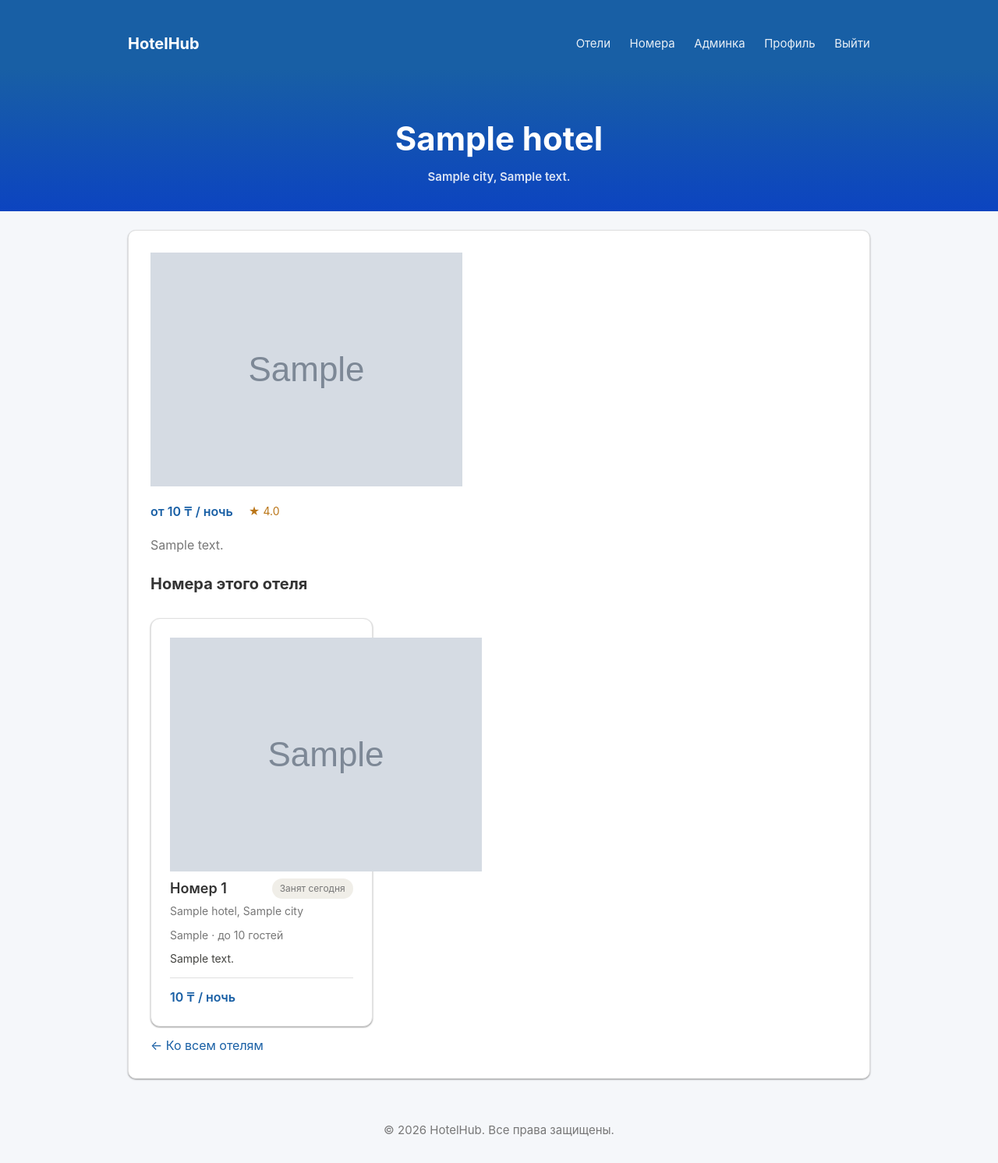
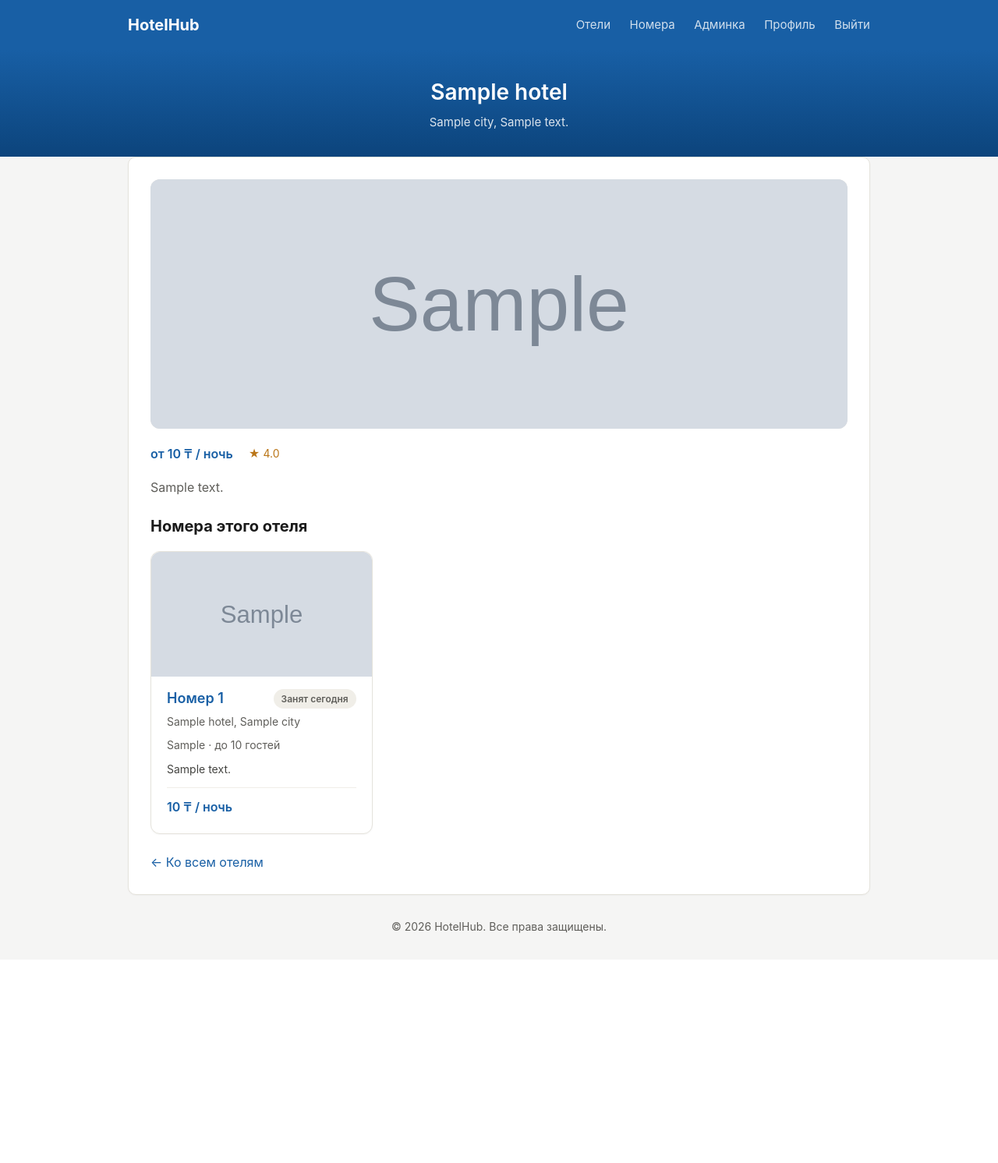
Before and after one commit to Scorp355/HotelHub, a Django app: template hotels/templates/hotels/hotel_detail.html in a window 1280 px wide. Shown: the whole page at 78% size. After the commit the page ends 1197 px from the top, so only its background shows below. Run offline with Django 5.2, Linux system fonts and the light colour scheme; the template is opened without the code that fills it: most values are stand-ins (such as "Sample title", 1, 10 or a date in 2020); grey boxes marked "Sample" are stand-in pictures.

Commit message:
Переработана директория satic, добавлены js, img

```diff
--- a/static/css/base.css
+++ b/static/css/base.css
@@ -1,39 +1,42 @@
 :root {
+    /* Базовая палитра */
     --color-primary: #185fa5;
-    --color-primary-dark: #0c44c0;
+    --color-primary-dark: #0c447c;
     --color-accent: #ba7517;
 
-    --color-bg: #f5f5f5;
+    --color-bg: #f5f5f4;
     --color-surface: #ffffff;
-    --color-text: #222222;
-    --color-text-muted: #777777;
-    --color-border: #e0e0e0;
+    --color-text: #1a1a1a;
+    --color-text-muted: #5f5e5a;
+    --color-border: #e5e3dc;
     --color-border-soft: #f0eee8;
 
-    /* Статусные цвета (используются бейджами)*/
-    --color-success-text: #28a745;
+    /* Статусные цвета (используются бейджами) */
     --color-success-bg: #e1f5ee;
+    --color-success-text: #0f6e56;
     --color-danger-bg: #fbeaf0;
     --color-danger-text: #993556;
 
-    /*Акцент текущей страницы приложения*/
+    /* Акцент текущей страницы/приложения.
+       По умолчанию — основной цвет проекта.
+       Переопределяется в hotels/rooms style.css через body.theme-*. */
     --theme-accent: var(--color-primary);
     --theme-accent-dark: var(--color-primary-dark);
 
-    /*Геометрия*/
+    /* Геометрия */
     --radius: 10px;
     --radius-sm: 8px;
     --radius-pill: 20px;
     --container-width: 1000px;
     --gap: 20px;
 
-
-    /*Эффекты*/
-    --shadow-card: 0 1px 2px rgba(0, 0, 0, 0.4);
-    --shadow-card-hover: 0 8px 20px rgba(0, 0, 0, 0.8);
+    /* Эффекты */
+    --shadow-card: 0 1px 2px rgba(0, 0, 0, 0.04);
+    --shadow-card-hover: 0 8px 20px rgba(0, 0, 0, 0.08);
     --transition: 0.2s ease;
 }
 
+/* ---------- Reset & базовая типографика ---------- */
 
 * {
     margin: 0;
@@ -43,8 +46,8 @@
 
 body {
     font-family: -apple-system, "Segoe UI", Roboto, Arial, sans-serif;
-    background: #f5f7fa;
-    color: #333;
+    background: var(--color-bg);
+    color: var(--color-text);
     line-height: 1.6;
 }
 
@@ -59,55 +62,81 @@ a:hover {
 }
 
 .container {
-    margin: 24px auto 0 auto;
     max-width: var(--container-width);
+    margin: 0 auto;
     padding: 0 24px;
 }
 
+/* ---------- Навигация (templates/includes/navbar.html) ---------- */
+
 .navbar {
-    background-color: var(--color-primary);
+    background: var(--theme-accent);
     color: #fff;
     padding: 16px 0;
 }
 
+.navbar .container {
+    display: flex;
+    align-items: center;
+    justify-content: space-between;
+    flex-wrap: wrap;
+    gap: 12px;
+}
+
 .navbar .logo {
     font-size: 20px;
-    font-weight: bold;
-    color: #fff;
-}
-
-.navbar .container {
-    display: flex;
-    justify-content: space-between;
-    align-items: center;
-    flex-wrap: wrap;
-    gap: 12px;
+    font-weight: 700;
     color: #fff;
 }
 
 .navbar nav a {
     color: #fff;
     margin-left: 20px;
-    opacity: 0.9;
+    opacity: 0.8;
     font-size: 15px;
 }
 
 .navbar nav a:hover,
-.navbar nav a:active {
+.navbar nav a.active {
     opacity: 1;
     text-decoration: none;
     border-bottom: 2px solid #fff;
     padding-bottom: 2px;
 }
 
+/* Кнопка «Выйти» в навбаре — визуально ссылка, а не форма (кнопка нужна
+   только для того, чтобы отправлять POST, как того требует дефект №5). */
+.navbar-logout-form {
+    display: inline;
+}
+
+.link-button {
+    background: none;
+    border: none;
+    padding: 0;
+    margin-left: 20px;
+    color: #fff;
+    opacity: 0.8;
+    font-size: 15px;
+    font-family: inherit;
+    cursor: pointer;
+}
+
+.link-button:hover {
+    opacity: 1;
+    text-decoration: underline;
+}
+
+/* ---------- Заголовок страницы (page-header, задаётся в base.html) ---------- */
+
 .page-header {
     background: linear-gradient(180deg, var(--theme-accent) 0%, var(--theme-accent-dark) 100%);
     color: #fff;
-    padding: 32px;
+    padding: 32px 0;
     text-align: center;
 }
 
-.page-header {
+.page-header h1 {
     font-size: 28px;
     font-weight: 600;
 }
@@ -165,28 +217,53 @@ a:hover {
 }
 
 .btn:hover,
-.search_btn:hover {
+.search-btn:hover {
     background: var(--theme-accent-dark);
     text-decoration: none;
 }
 
-.room_search {
-    font-size: 18px;
-}
+/* ---------- Сетка карточек (hotel-grid / room-grid) ---------- */
 
-/* Сетка карточек */
 .card-grid {
     display: grid;
     grid-template-columns: repeat(auto-fill, minmax(280px, 1fr));
     gap: var(--gap);
 }
 
+/* ---------- Универсальная карточка (используется _card.html обоих приложений) ---------- */
+
 .card {
     background: var(--color-surface);
     border: 1px solid var(--color-border);
     border-radius: 12px;
+    padding: 20px;
     box-shadow: var(--shadow-card);
     transition: box-shadow var(--transition), transform var(--transition);
+}
+
+/* Изображение карточки — растягиваем до краёв поверх padding карточки
+   отрицательными отступами и обрезаем по скруглению сверху. */
+.card-image {
+    margin: -20px -20px 14px -20px;
+    height: 160px;
+    overflow: hidden;
+    border-radius: 12px 12px 0 0;
+    background: #e9e6df;
+}
+
+.card-image img {
+    width: 100%;
+    height: 100%;
+    object-fit: cover;
+    display: block;
+}
+
+/* На странице детального просмотра изображение крупнее и без отрицательных
+   отступов карточки (используется вне .card). */
+.detail-image {
+    margin: 0 0 20px 0;
+    height: 320px;
+    border-radius: 12px;
 }
 
 .card:hover {
@@ -200,15 +277,6 @@ a:hover {
     align-items: center;
     gap: 8px;
     margin-bottom: 4px;
-}
-
-.hotel-card {
-    padding: 16px;
-}
-
-.room-card {
-    padding: 24px;
-    margin: 12px 0;
 }
 
 .card-title {
@@ -232,7 +300,7 @@ a:hover {
     display: flex;
     justify-content: space-between;
     align-items: center;
-    border-top: 1px solid var(--color-border);
+    border-top: 1px solid var(--color-border-soft);
     padding-top: 12px;
 }
 
@@ -246,14 +314,15 @@ a:hover {
     font-size: 14px;
 }
 
+/* ---------- Бейджи (статус свободен/занят и т.п.) ---------- */
 
-/* .badge {
+.badge {
     font-size: 12px;
     padding: 3px 10px;
     border-radius: var(--radius-pill);
     font-weight: 600;
     white-space: nowrap;
-} */
+}
 
 .badge-success {
     background: var(--color-success-bg);
@@ -265,21 +334,26 @@ a:hover {
     color: var(--color-danger-text);
 }
 
+/* ---------- Пустое состояние ---------- */
+
 .empty {
     text-align: center;
     color: var(--color-text-muted);
     padding: 48px 0;
 }
 
+/* ---------- Подвал ---------- */
+
 .footer {
     text-align: center;
     color: var(--color-text-muted);
     padding: 30px 0;
-    font-size: 15px;
+    font-size: 14px;
 }
 
+/* ---------- Адаптивность ---------- */
 
-@media(max-width: 768px) {
+@media (max-width: 600px) {
     .navbar .container {
         flex-direction: column;
         align-items: flex-start;
@@ -487,16 +570,14 @@ a:hover {
     font-size: 14px;
 }
 
-.card-title a {
-    color: inherit;
-}
-
+/* Кликабельные заголовки карточек */
 .card-title a:hover {
     color: var(--theme-accent);
     text-decoration: none;
 }
 
-/*Страница - детали*/
+/* ---------- Страница-деталь (отель/номер) ---------- */
+
 .detail {
     background: var(--color-surface);
     border: 1px solid var(--color-border);
@@ -522,9 +603,11 @@ a:hover {
     margin: 8px 0 16px;
 }
 
-.detail-link {
+.back-link {
     margin-top: 24px;
 }
+
+/* ---------- Профиль пользователя ---------- */
 
 .profile {
     display: grid;
--- a/static/js/main.js
+++ b/static/js/main.js
@@ -0,0 +1,32 @@
+// ============================================================
+// HotelHub — глобальный JavaScript проекта
+// Подключается на всех страницах через templates/base.html
+// Путь: static/js/main.js
+//
+// Подсветка активного пункта меню теперь делается на сервере
+// (см. templates/includes/navbar.html, request.resolver_match),
+// поэтому здесь остаются только общие UX-улучшения для всех
+// страниц hotels и rooms.
+// ============================================================
+
+document.addEventListener('DOMContentLoaded', function () {
+    console.log('HotelHub загружен');
+
+    // Автофокус на поле поиска, если оно пустое
+    const searchInput = document.querySelector('.search-input');
+    if (searchInput && !searchInput.value) {
+        searchInput.focus();
+    }
+
+    // Мягкое появление карточек при загрузке страницы
+    const cards = document.querySelectorAll('.card');
+    cards.forEach(function (card, index) {
+        card.style.opacity = '0';
+        card.style.transform = 'translateY(8px)';
+        card.style.transition = 'opacity 0.3s ease, transform 0.3s ease';
+        setTimeout(function () {
+            card.style.opacity = '1';
+            card.style.transform = 'translateY(0)';
+        }, 40 * index);
+    });
+});
```
Also changed, not shown: other parts of static/css/base.css (+89 -22 lines), static/img/no-photo.svg (added).
